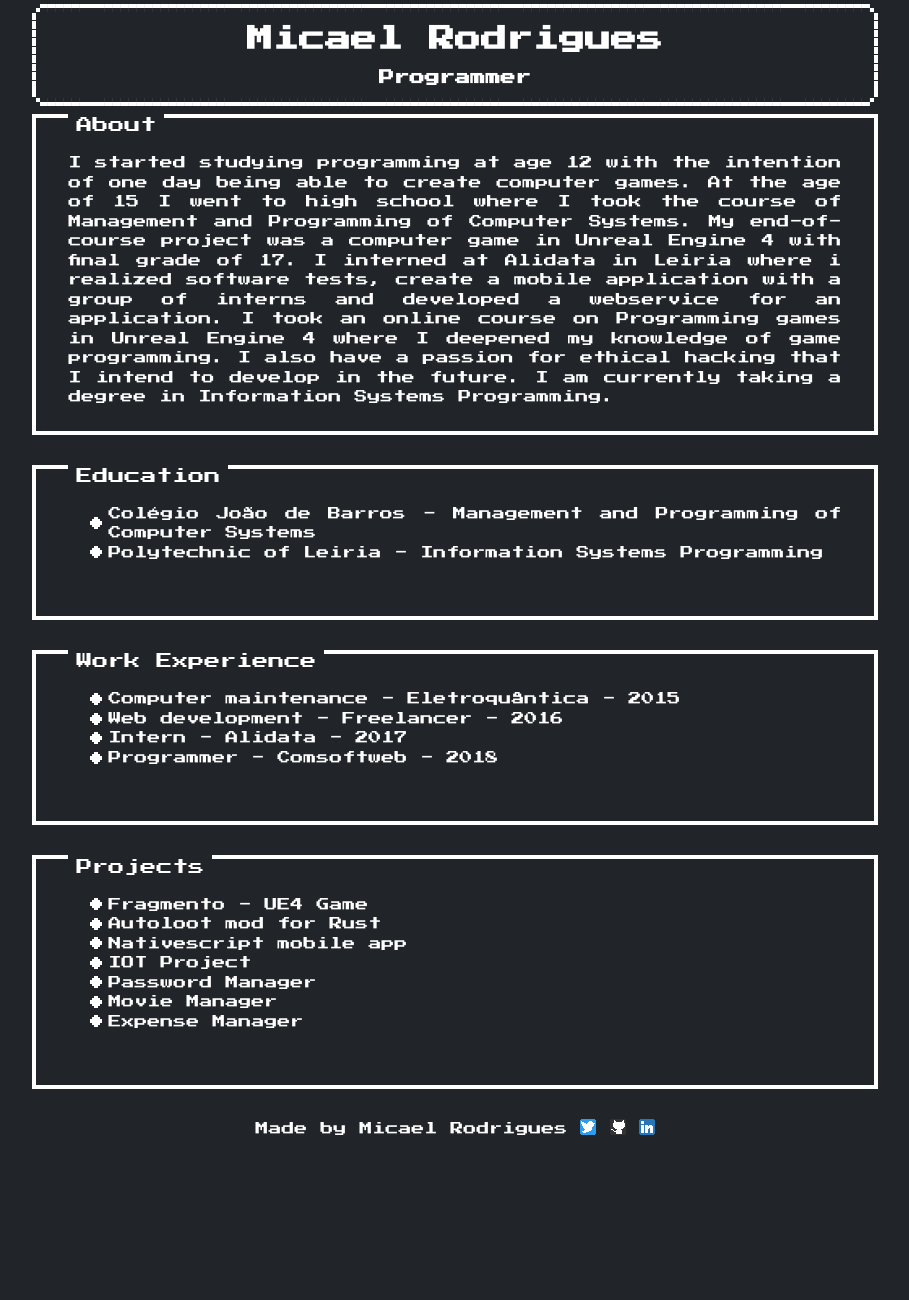
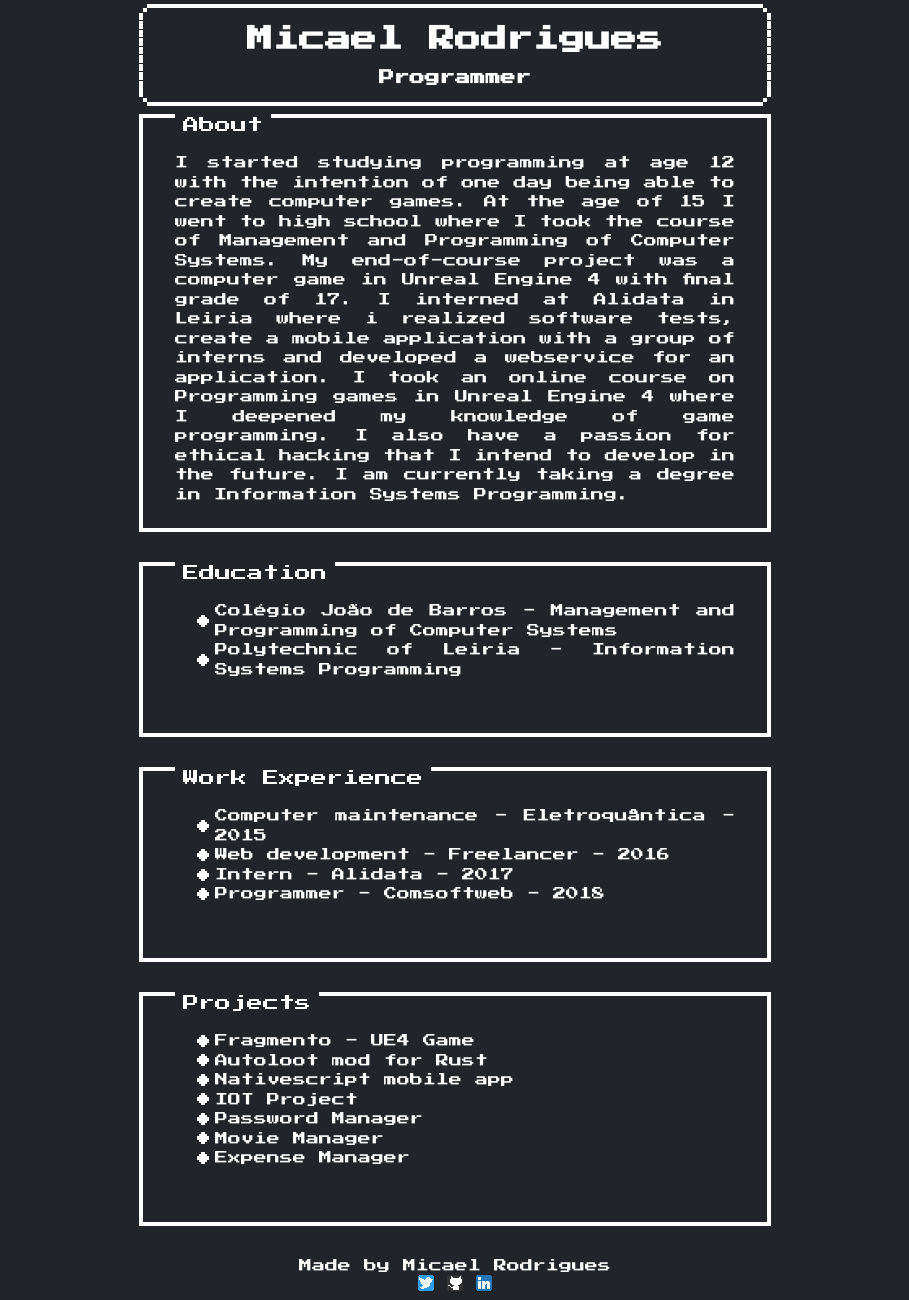
Before and after one commit to micaelr95/Old-personal-website, a plain HTML site: page index.html in a window 1280 px wide. Shown: the whole page, without its empty margins (185-1094 px from the left). Before the commit the page ends 1169 px from the top, so only its background shows below. Drawn offline with nearby package versions, Linux system fonts and the light colour scheme.

Commit message:
Made social links one div to prevent split when the screen is smaller and changed col on divs

```diff
--- a/index.html
+++ b/index.html
@@ -11,11 +11,11 @@
 		<script src="script.js"></script>
 	</head>
 	<body>
-		<div class="header col-8 nes-container is-rounded is-dark">
+		<div class="header col-6 nes-container is-rounded is-dark">
 			<h1>Micael Rodrigues</h1>
 			<h3>Programmer</h3>
 		</div>
-		<div class="content col-8">
+		<div class="content col-6">
 			<div class="nes-container is-dark with-title">
 				<p class="title">About</p>
 				<p>I started studying programming at age 12 with the intention of one
@@ -67,9 +67,11 @@
 		</div>
 		<footer>
 			Made by Micael Rodrigues
-			<a href="https://twitter.com/micaelr951"><i class="nes-icon twitter is-small"></i></a>
-			<a href="https://github.com/micaelr95"><i class="nes-icon github is-small"></i></a>
-			<a href="https://www.linkedin.com/in/micael-rodrigues/"><i class="nes-icon linkedin is-small"></i></a>
+			<div>
+				<a href="https://twitter.com/micaelr951"><i class="nes-icon twitter is-small"></i></a>
+				<a href="https://github.com/micaelr95"><i class="nes-icon github is-small"></i></a>
+				<a href="https://www.linkedin.com/in/micael-rodrigues/"><i class="nes-icon linkedin is-small"></i></a>
+			</div>
 		</footer>
 	</body>
 </html>
```
